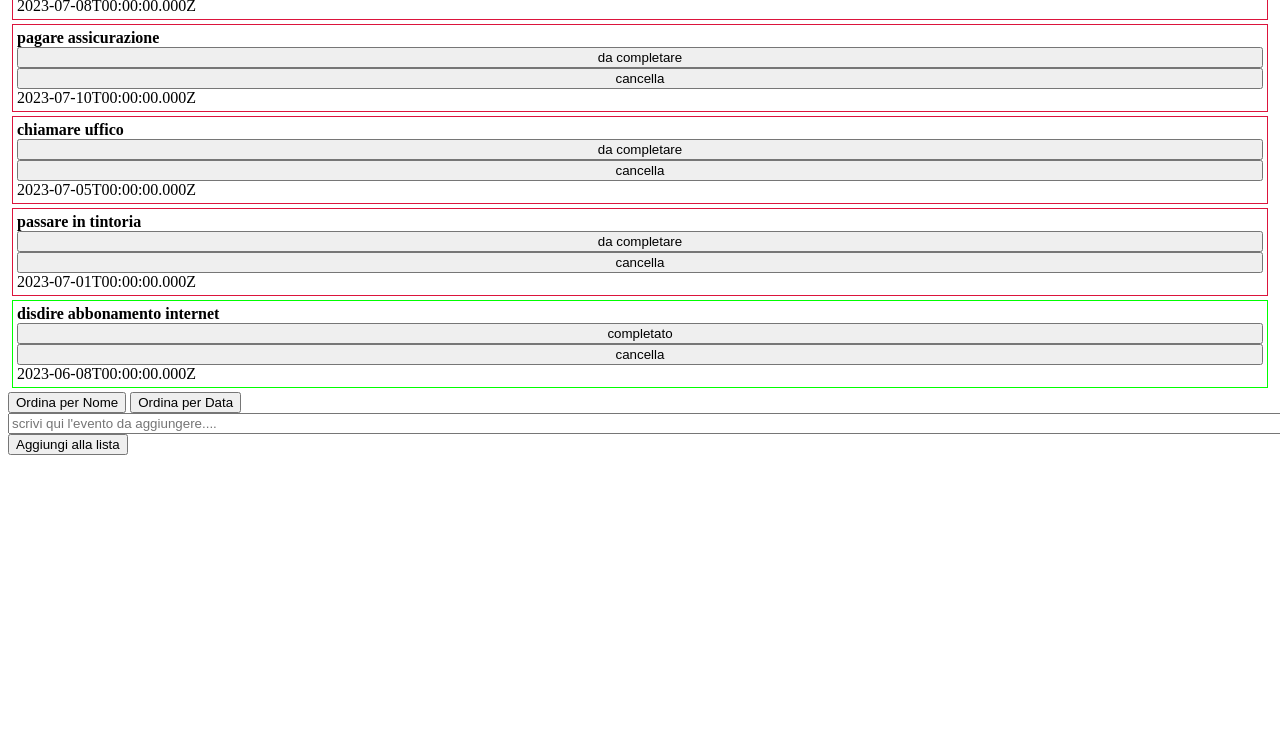
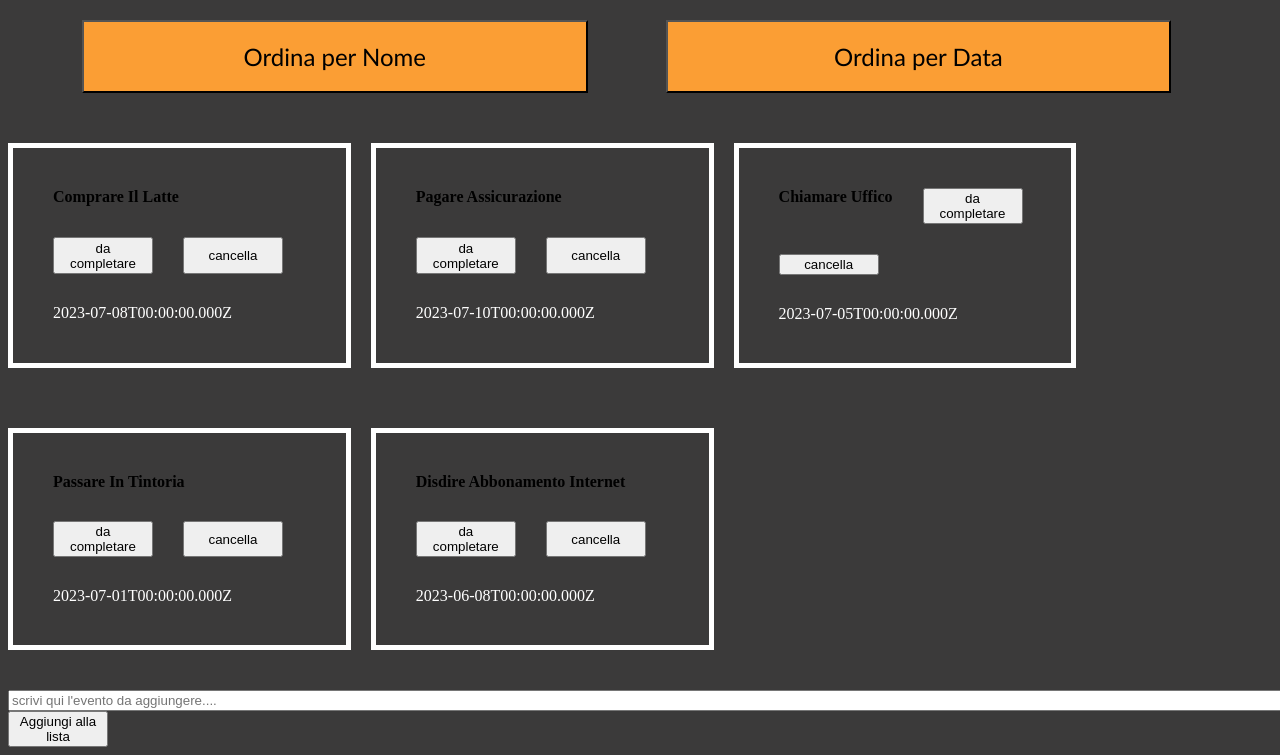
Before and after one commit to Ariela88/to-do-list, a plain HTML site: page index.html in a window 1280 px wide. Shown: the part 148-903 px from the top of the page. Before the commit the page ends 800 px from the top, so only its background shows below. Drawn offline with Linux system fonts and the light colour scheme.

Commit message:
task function complete

```diff
--- a/index.html
+++ b/index.html
@@ -11,13 +11,14 @@
         <h1> To Do List </h1>
     </header>
     <main>
-        <div id="todo-container">
+        <div>
+            <button class="srtBtn" onclick="orderByTitle()"> Ordina per Nome </button>
+            <button class="srtBtn"onclick="orderByDate()"> Ordina per Data </button>
+        </div>
+        <div id="todo-container"class="todos-container">
 
         </div>
-<div>
-        <button onclick="orderByTitle()"> Ordina per Nome </button>
-        <button onclick="orderByDate()"> Ordina per Data </button>
-    </div>
+
 
     <input id="eventIn" type="text" placeholder="scrivi qui l'evento da aggiungere...." size="500">
     <button onclick="addTodoWithTitle()"> Aggiungi alla lista </button>
--- a/main.js
+++ b/main.js
@@ -3,6 +3,8 @@
 const todos = DataService.getData();
 
 const manager = new Manager(todos);
+
+// const storage = new Storage(todos)
 
 
 
@@ -25,8 +27,7 @@ function render() {
 
         if (todo.isCompleted) {
 
-            // div.classList.add('todo-completed')
-            div.style.borderColor = 'lime'
+            div.classList.add('todo-completed')
 
         }
 
@@ -90,19 +91,16 @@ function render() {
 render()
 
 
-function addTodoWithTitle(){
+function addTodoWithTitle() {
 
     const input = document.getElementById("eventIn")
 
     const title = input.value;
-    const newTodo = new Todo()
+    const newTodo = new Todo(title)
+    manager.addToDo(newTodo)
 
 
-    if (title) {
-
-        manager.addToDo(newTodo)
-
-    } render()
+    render()
 
 
 }
--- a/model/manager.js
+++ b/model/manager.js
@@ -4,11 +4,14 @@ class Manager {
 
         this.todoArray = todoArray;
 
+
     }
 
     addToDo(todo) {
 
         this.todoArray.push(todo)
+
+
 
 
     }
--- a/model/todo.js
+++ b/model/todo.js
@@ -1,5 +1,5 @@
 class Todo {
-    constructor(title, isCompleted = false, creationDate = new Date()) {
+    constructor(title, creationDate = new Date(), isCompleted = false) {
 
 
         this.title = title;
--- a/services/data-service.js
+++ b/services/data-service.js
@@ -2,11 +2,11 @@ class DataService{
 
     static getData(){
 
-        const todo1 = new Todo('comprare il latte',false, new Date(2023,6,8))
-        const todo2 = new Todo('pagare assicurazione',false, new Date(2023,6,10))
-        const todo3 = new Todo('chiamare uffico',false, new Date(2023,6,5))
-        const todo4 = new Todo('passare in tintoria',false, new Date(2023,6,1))
-        const todo5 = new Todo('disdire abbonamento internet',true, new Date(2023,5,8))
+        const todo1 = new Todo('comprare il latte', new Date(2023,6,8),false)
+        const todo2 = new Todo('pagare assicurazione',new Date(2023,6,10),false, )
+        const todo3 = new Todo('chiamare uffico', new Date(2023,6,5),false, )
+        const todo4 = new Todo('passare in tintoria', new Date(2023,6,1))
+        const todo5 = new Todo('disdire abbonamento internet', new Date(2023,5,8),false, )
 
 
         const todoArray = [todo1,todo2,todo3,todo4,todo5]
--- a/services/storage-service.js
+++ b/services/storage-service.js
@@ -0,0 +1,33 @@
+class Storage{
+
+    constructor(){
+
+    }
+
+saveData(data){
+
+    const dataString = JSON.stringify(data)
+    localStorage.setItem('todos', dataString)
+}
+
+
+loadData(){
+
+    const dataString = localStorage.getItem('todos')
+
+        if (dataString) {
+            const data = JSON.parse(dataString);
+            return data
+
+        }
+
+
+return null;
+
+
+
+}
+
+
+
+}
--- a/style.css
+++ b/style.css
@@ -1,13 +1,67 @@
+body{
+
+    background-color: rgb(59, 58, 58);
+
+}
+
+h1{
+    text-align: center;
+    width: 40%;
+    margin: auto;
+    font-size: 100px;
+    font-family: 'Trebuchet MS', 'Lucida Sans Unicode', 'Lucida Grande', 'Lucida Sans', Arial, sans-serif;
+}
+
+.todos-container{
+    display: flex;
+    flex-wrap: wrap;
+    gap: 20px;
+
+}
+
 .todo-card{
 
-    border: 1px solid crimson;
+    border: 5px solid rgb(255, 255, 255);
     display: flex;
-    flex-direction: column;
-    padding: 4px;
-    margin: 4px;
+   padding: 40px;
+    gap: 30px;
+
+    text-align: left;
+    text-transform: capitalize;
+   width: 20%;
+   flex-wrap: wrap;
+   margin-bottom: 40px;
+
+}
+
+.todo-card span{
+
+    font-size: 16px;
+    color: white;
+
+}
+
+
+button {
+
+    width: 100px;
+
 }
 
 .todo-completed{
 
     border: 1px solid lime;
 }
+
+.srtBtn {
+
+    width: 40%;
+    margin-bottom: 50px;
+    margin-top: 40px;
+    margin-left: 74px;
+    padding: 20px;
+    text-align: center;
+    background-color: rgb(251, 158, 52);
+    font-size: 24px;
+    font-family:'Trebuchet MS', 'Lucida Sans Unicode', 'Lucida Grande', 'Lucida Sans', Arial, sans-serif
+}
```
